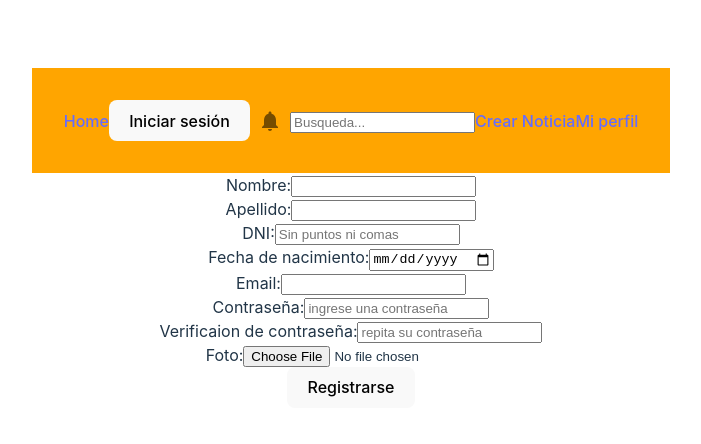
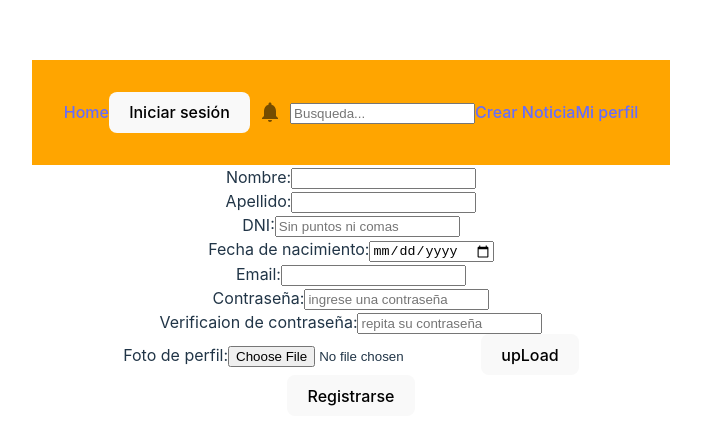
Before and after one commit to ProyectoWEBADIP/pf-client, a React (Vite) app: page /login/SignUp in a window 1280 px wide. Shown: the part 162-606 px from the top of the page, without its empty margins (289-990 px from the left). Built offline with nearby package versions, Linux system fonts and the light colour scheme.

Commit message:
"Cloudinary completado"

```diff
--- a/src/components/Login/SingUp.jsx
+++ b/src/components/Login/SingUp.jsx
@@ -4,10 +4,12 @@ import Validation from "./validaciones";
 import { useState } from "react";
 import { registerUser } from "../../redux/login-registerActions/loginActions";
 
+import axios from "axios";
+
 export default function SingUp(){
 
 
-    const [input, setInput] = useState({nombre: "", apellido: "", DNI: "", email: "", fechaNacimiento: "", imagen: "", contraseña: "", verificacionContraseña:""})
+    const [input, setInput] = useState({nombre: "", apellido: "", DNI: "", email: "", fechaNacimiento: "", imagen: [], contraseña: "", verificacionContraseña:""})
 
     const [error, setError] = useState({})
 
@@ -23,6 +25,24 @@ export default function SingUp(){
             ...input,
             [event.target.name] : event.target.value
         }) )
+    }
+
+
+    const submitImage = async (e) => {
+      e.preventDefault()
+      try {
+      const formData = new FormData()
+      formData.append("file", input.imagen)
+      formData.append("upload_preset", "Usuarios")
+      formData.append("cloud_name", "drpdobxfu")
+
+        const { data } = await axios.post("https://api.cloudinary.com/v1_1/drpdobxfu/image/upload", formData)
+        setInput({...input, imagen: data.secure_url})
+      } catch (error) {
+        console.log(error.message);
+      }
+
+
     }
 
     function handleSubmit(){
@@ -128,16 +148,17 @@ export default function SingUp(){
           </div>
           <div className="mb-4">
             <label htmlFor="imagen" className="block mb-1">
-              Foto:
+              Foto de perfil:
             </label>
             <input
               className="w-full px-4 py-2 border rounded"
-              onChange={handleChange}
-              value={input.imagen}
+              onChange={(e) => { setInput({...input, imagen: e.target.files[0]}) }}
+
               type="file"
               name="imagen"
               accept="image/*"
             />
+            <button onClick={submitImage}>upLoad</button>
           </div>
           <button
             className="bg-blue-500 hover:bg-blue-600 text-white font-semibold py-2 px-4 rounded"
```
